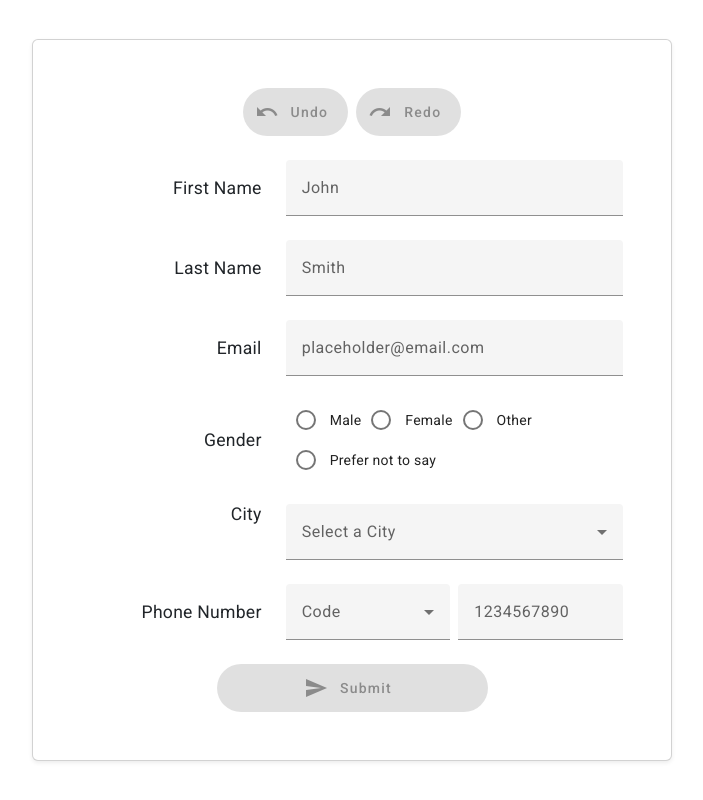
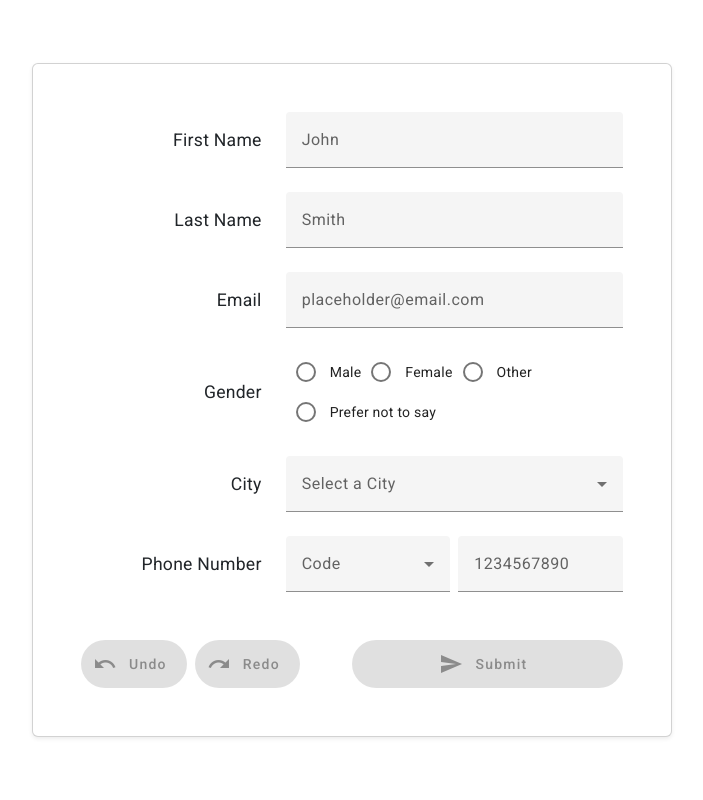
Before and after one commit to mostafahassaan/micetribe-assessment, an Angular app: page / in a window 1280 px wide. Shown: the whole page, without its empty margins (288-991 px from the left). Built offline with nearby package versions, Linux system fonts and the light colour scheme.

Commit message:
moved undo/redo buttons

```diff
--- a/src/app/form/form.component.html
+++ b/src/app/form/form.component.html
@@ -1,15 +1,5 @@
 <div class="d-flex align-items-center justify-content-center min-vh-100">
   <div class="card p-5 shadow-sm rounded" style="width: 40rem">
-    <div class="d-flex mb-4 gap-2 justify-content-center">
-      <button mat-fab extended matTooltip="ctrl + z" (click)="undo()" [disabled]="!canUndo()">
-        <mat-icon>undo</mat-icon>
-        Undo
-      </button>
-      <button mat-fab extended matTooltip="ctrl + y" color="primary" (click)="redo()" [disabled]="!canRedo()">
-        <mat-icon>redo</mat-icon>
-        Redo
-      </button>
-    </div>
     <form [formGroup]="form">
       <div class="d-flex flex-column gap-4">
         <div class="d-flex gap-4 align-items-center">
@@ -60,7 +50,7 @@
           </mat-radio-group>
         </div>
 
-        <div class="d-flex gap-4">
+        <div class="d-flex gap-4 align-items-center">
           <mat-label class="text-end col-4" style="font-size: 1.1rem">City</mat-label>
 
           <div class="d-flex flex-column full-width-input">
@@ -106,16 +96,19 @@
           </div>
         </div>
 
-        <div class="d-flex justify-content-center">
-          <button
-            mat-fab
-            color="primary"
-            extended
-            type="submit"
-            class="w-50"
-            (click)="openSubmitDialog()"
-            [disabled]="form.invalid"
-          >
+        <div class="d-flex mt-4 gap-4 justify-content-between">
+          <div class="d-flex gap-2 justify-content-center">
+            <button mat-fab extended matTooltip="ctrl + z" (click)="undo()" [disabled]="!canUndo()">
+              <mat-icon>undo</mat-icon>
+              Undo
+            </button>
+            <button mat-fab extended matTooltip="ctrl + y" color="primary" (click)="redo()" [disabled]="!canRedo()">
+              <mat-icon>redo</mat-icon>
+              Redo
+            </button>
+          </div>
+
+          <button class="w-50" mat-fab color="primary" extended type="submit" (click)="openSubmitDialog()" [disabled]="form.invalid">
             <mat-icon>send</mat-icon>
             Submit
           </button>
```
